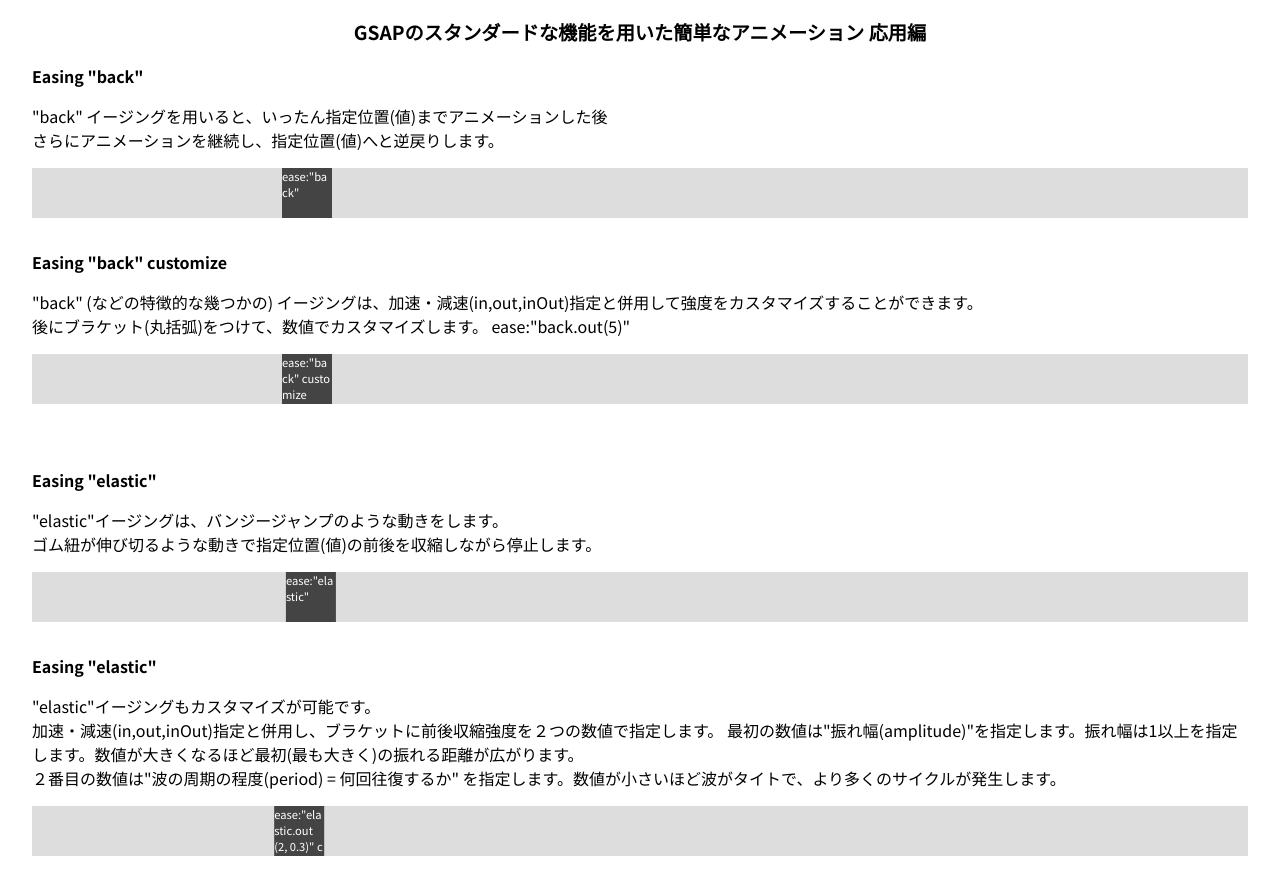
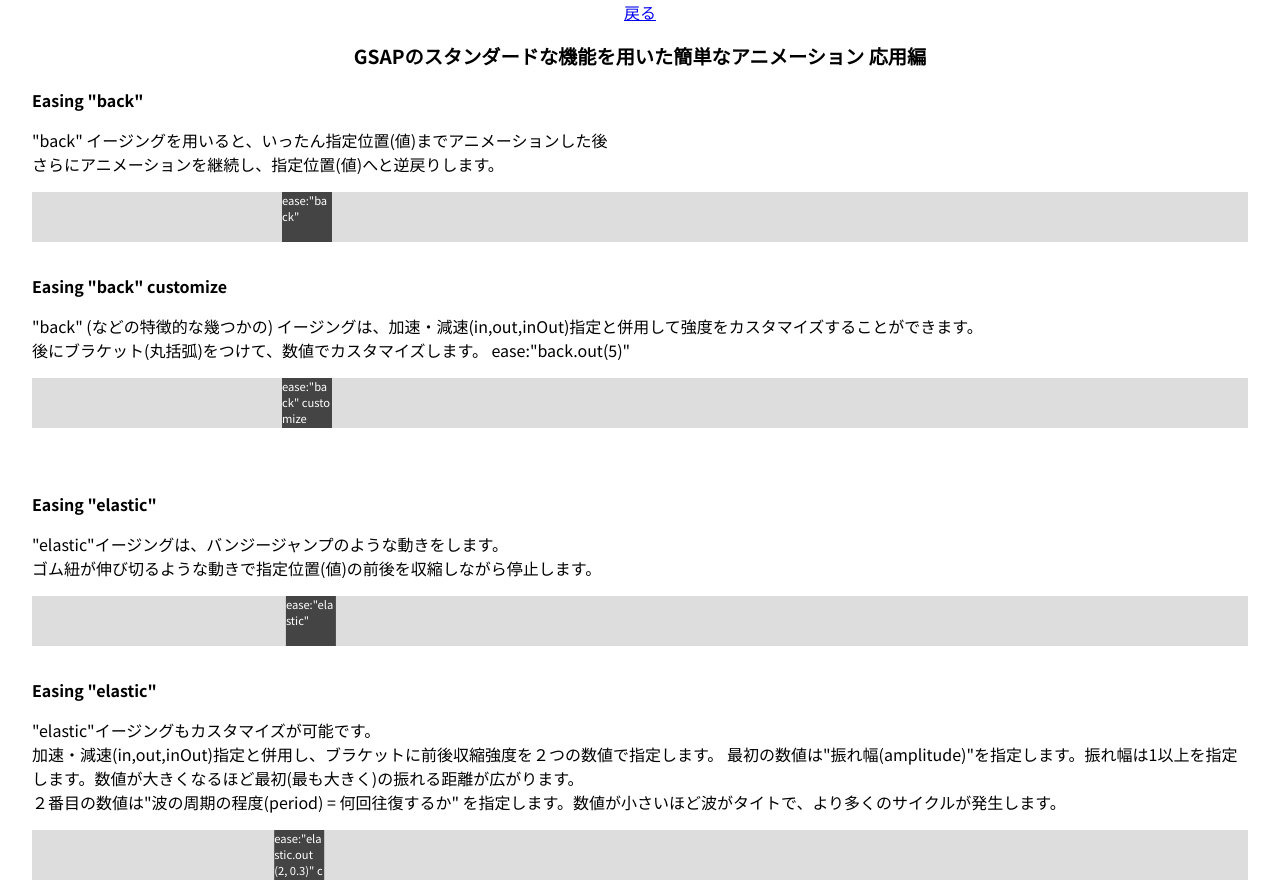
Before and after one commit to ta5q-hr3/gsap_trial, a website built with Vite: page sample02/index.html in a window 1280 px wide. Shown: the top 883 px of the page. Built offline with nearby package versions, Linux system fonts and the light colour scheme.

Commit message:
少し修正

```diff
--- a/sample02/index.html
+++ b/sample02/index.html
@@ -11,6 +11,11 @@
 </head>
 <body>
 <main>
+
+<div>
+  <a href="/">戻る</a>
+</div>
+
 <h1>GSAPのスタンダードな機能を用いた簡単なアニメーション 応用編</h1>
 
 <article>
```
Also changed, not shown: index.html (+6 -0 lines), README.md.
